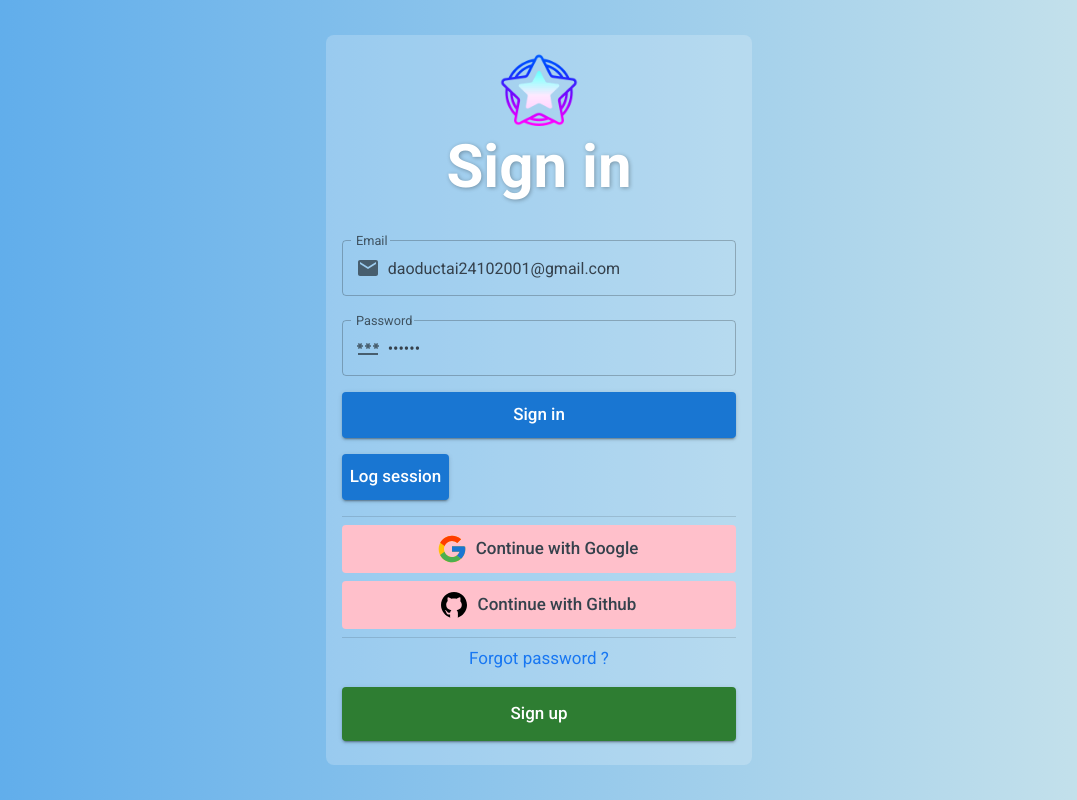
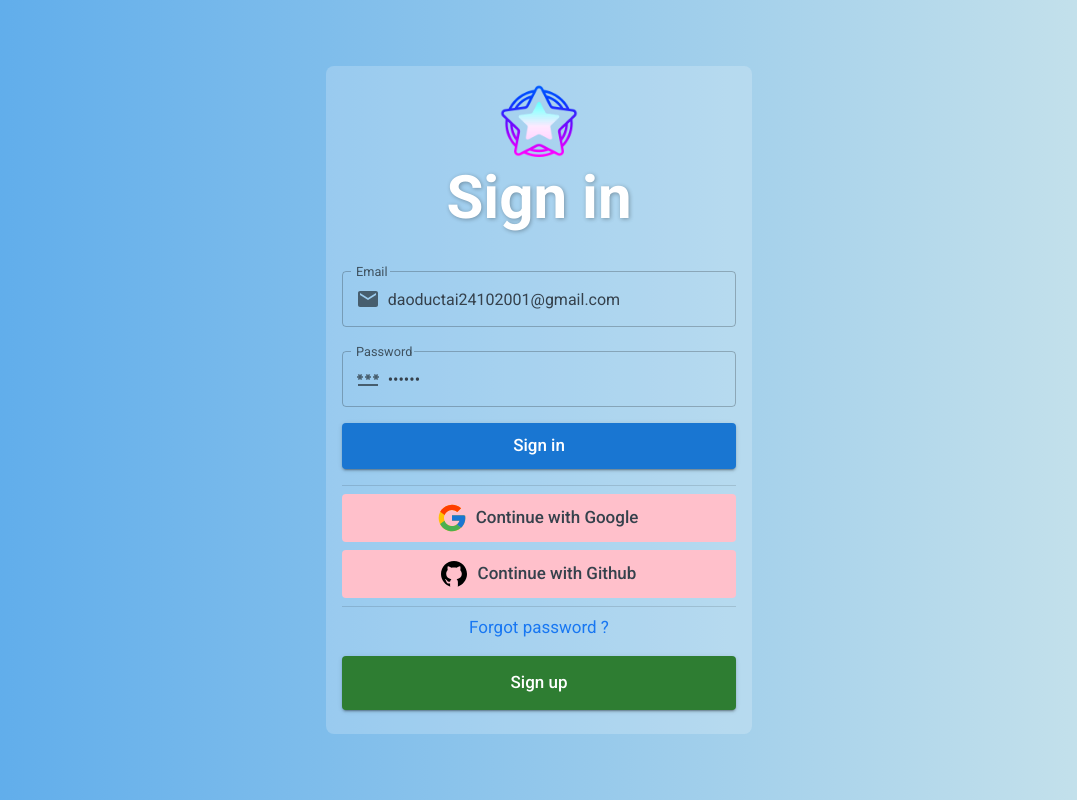
Before and after one commit to DaoTai/EST-front-end, a Next.js app: page /sign-in in a window 1280 px wide. Shown: the whole page, without its empty margins (101-1178 px from the left). Built offline with nearby package versions, Linux system fonts and the light colour scheme; no server answers.

Commit message:
done fix sign-in with Credential Provider

```diff
--- a/src/app/(auth)/sign-in/page.tsx
+++ b/src/app/(auth)/sign-in/page.tsx
@@ -1,5 +1,4 @@
 "use client";
-import { signIn as signInService } from "@/services/auth";
 import { SignInSchema } from "@/utils/validation/auth";
 import EmailIcon from "@mui/icons-material/Email";
 import PasswordIcon from "@mui/icons-material/Password";
@@ -9,9 +8,10 @@ import InputAdornment from "@mui/material/InputAdornment";
 import TextField from "@mui/material/TextField";
 import Typography from "@mui/material/Typography";
 import { useFormik } from "formik";
-import { useSession } from "next-auth/react";
+import { signIn, useSession } from "next-auth/react";
 import Link from "next/link";
 import { useRouter } from "next/navigation";
+import { toast } from "react-toastify";
 import ProviderButtons from "../_components/ProviderAuthButtons";
 const SignIn = () => {
   const { data: session, update } = useSession();
@@ -23,19 +23,17 @@ const SignIn = () => {
     },
     validationSchema: SignInSchema,
     onSubmit: async (values) => {
-      // Nếu dùng Credentials Provider thì ko hiển thị đc toast
+      // Nếu dùng Credentials Provider thì ko hiển thị đc toast hiển thị res từ server
       // Nếu dùng axios thì ko update đc session => Chỉ update đc session khi session !== null
 
-      const res = await signInService({
+      const login = await signIn("credentials", {
         email: values.email,
         password: values.password,
+        redirect: false,
       });
-      res &&
-        (await update({
-          greeting: "123",
-        }));
+      console.log("Login: ", login);
 
-      // router.push("/");
+      login?.error ? toast.error("Sign in failed") : router.push("/");
     },
   });
 
@@ -97,14 +95,6 @@ const SignIn = () => {
         >
           Sign in
         </Button>
-
-        <Button
-          variant="contained"
-          sx={{ mt: 1, mb: 1 }}
-          onClick={() => console.log("Session: ", session)}
-        >
-          Log session
-        </Button>
       </Box>
 
       {/* Next-Auth Provider */}
--- a/src/services/auth/index.ts
+++ b/src/services/auth/index.ts
@@ -2,7 +2,6 @@ import { SignInSchema, SignUpSchema } from "@/utils/validation/auth";
 import axios, { AxiosError } from "axios";
 import { toast } from "react-toastify";
 import { InferType } from "yup";
-import "react-toastify/dist/ReactToastify.css";
 import { SERVER_URI } from "@/utils/constants/common";
 
 type ISignUpWithProvider = {
```
